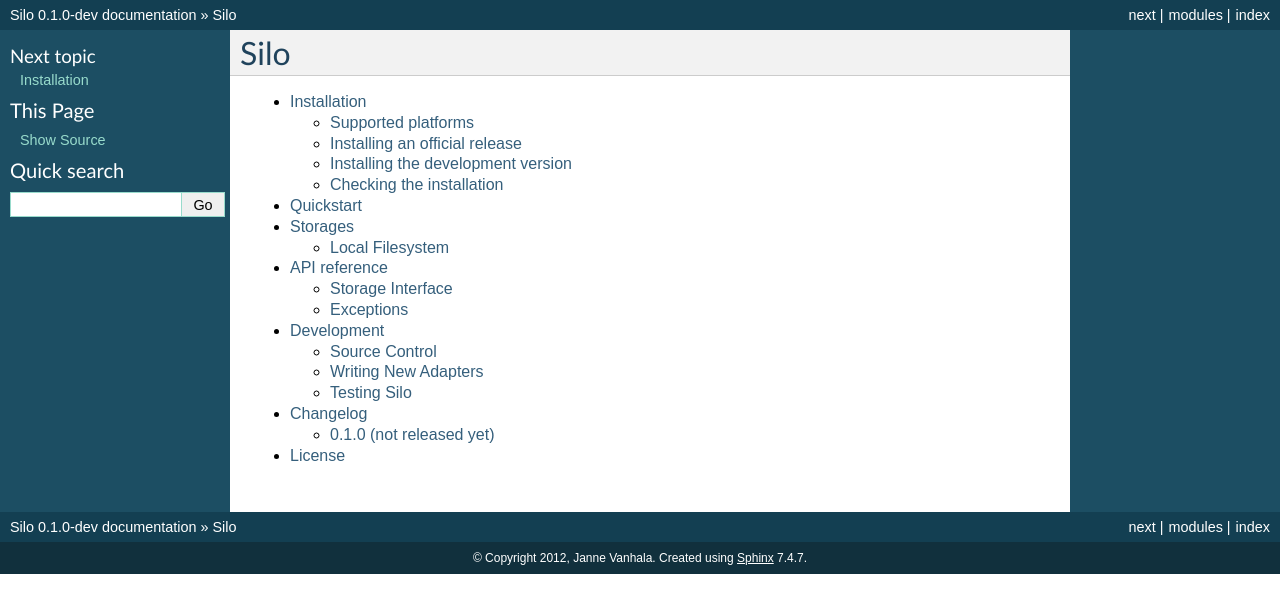
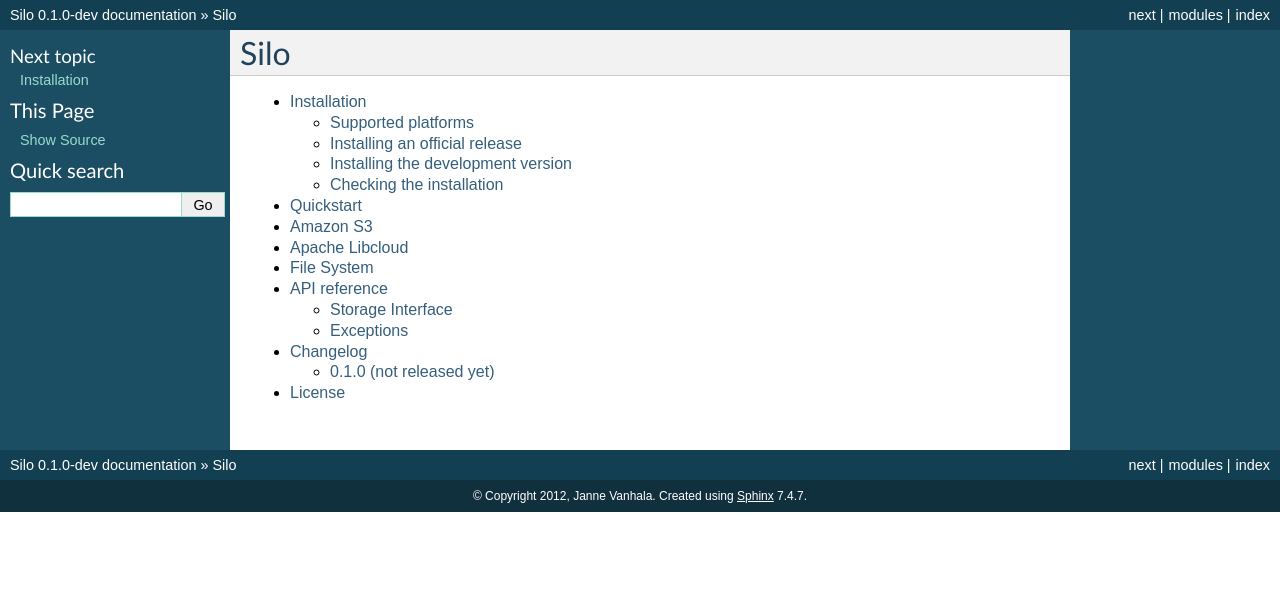
Before and after one commit to jpvanhal/siilo, a Sphinx documentation site: the page built from docs/index.rst, in a window 1280 px wide. Shown: the top 613 px of the page. Built offline with Sphinx 7.4.7, drawn with Linux system fonts in a browser that asks for light colours.

Commit message:
Restructure docs

```diff
--- a/docs/development.rst
+++ /dev/null
@@ -1,11 +0,0 @@
-Development
-===========
-
-Source Control
---------------
-
-Writing New Adapters
---------------------
-
-Testing Silo
-------------
--- a/docs/index.rst
+++ b/docs/index.rst
@@ -5,10 +5,11 @@
 .. toctree::
    :maxdepth: 2
 
-   installation.rst
-   quickstart.rst
-   storages.rst
-   api.rst
-   development.rst
-   changelog.rst
-   license.rst
+   installation
+   quickstart
+   storages/amazon_s3
+   storages/apache_libcloud
+   storages/filesystem
+   api
+   changelog
+   license
--- a/docs/storages.rst
+++ /dev/null
@@ -1,5 +0,0 @@
-Storages
-========
-
-Local Filesystem
-----------------
--- /dev/null
+++ b/docs/storages/amazon_s3.rst
@@ -0,0 +1,6 @@
+Amazon S3
+=========
+
+.. module:: silo.storages.amazon_s3
+.. autoclass:: AmazonS3Storage
+   :members:
--- /dev/null
+++ b/docs/storages/filesystem.rst
@@ -0,0 +1,6 @@
+File System
+===========
+
+.. module:: silo.storages.filesystem
+.. autoclass:: FileSystemStorage
+   :members:
```
Also changed, not shown: docs/storages/apache_libcloud.rst (added, +7 -0 lines).
